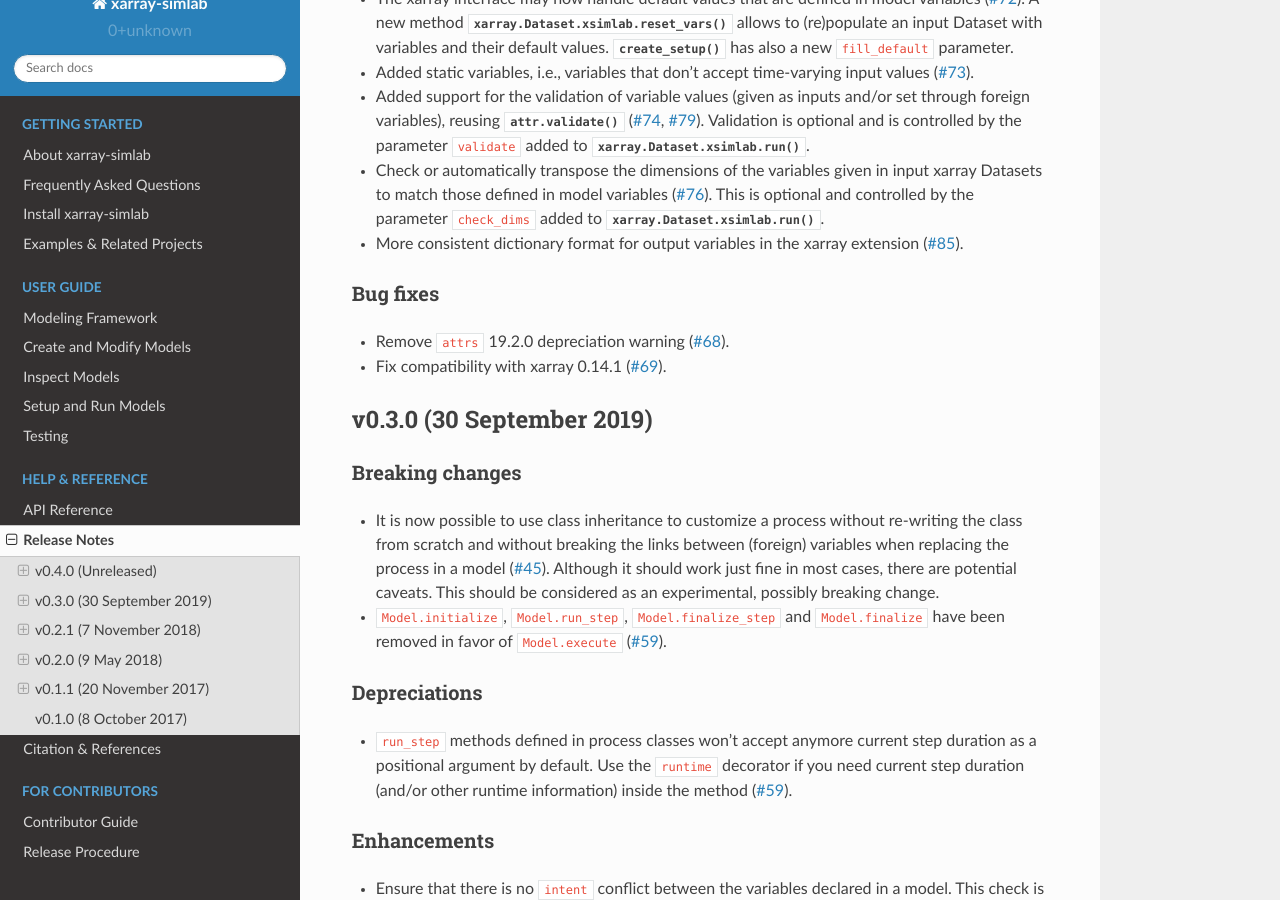
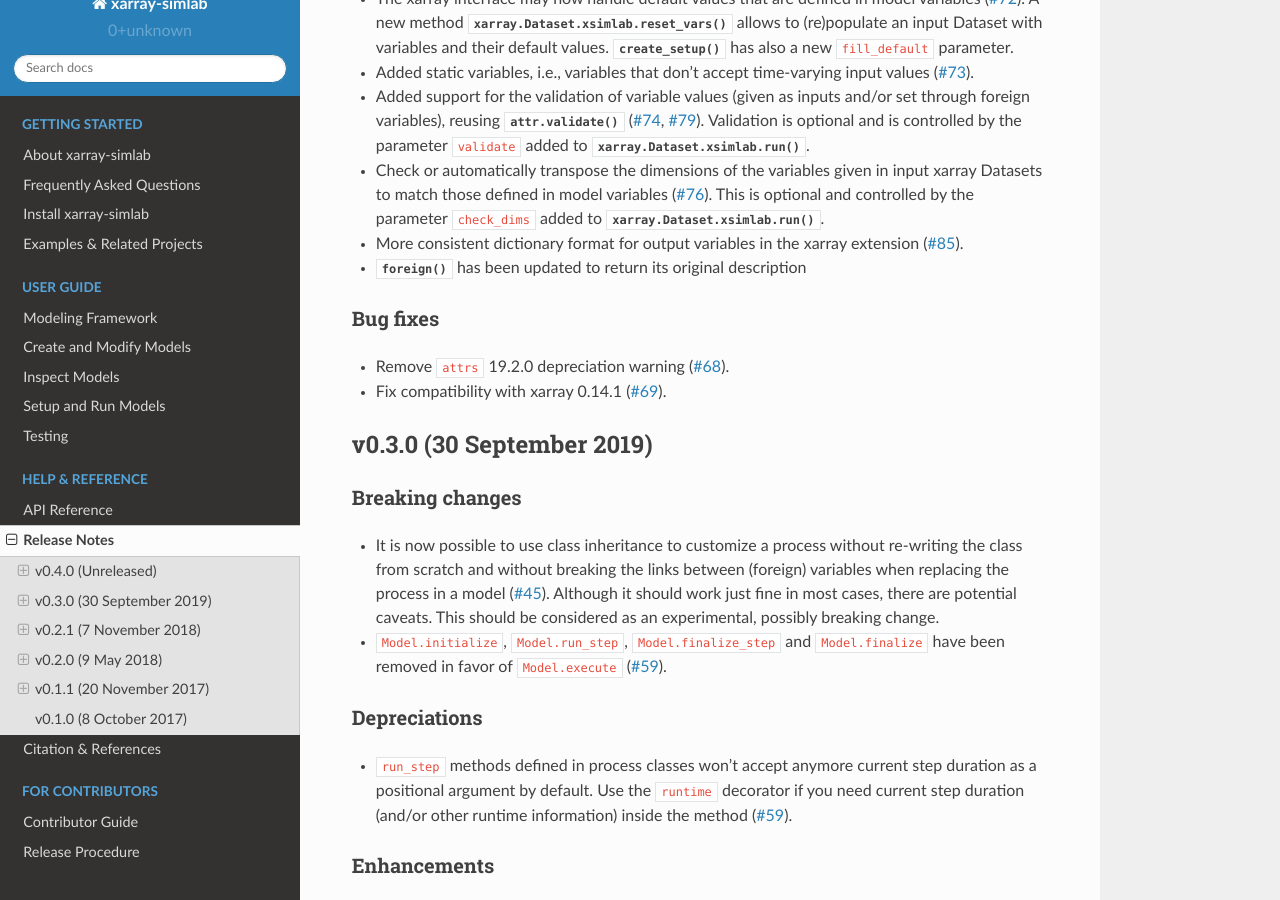
Before and after one commit to xarray-contrib/xarray-simlab, a Sphinx documentation site: the page built from doc/whats_new.rst, in a window 1280 px wide and 900 px high, scrolled down 673 px. Built offline with Sphinx 7.4.7 and the Read the Docs theme 2.0.0, drawn with Linux system fonts in a browser that asks for light colours; the version number could not be read and is left out.

Commit message:
Updated doc/whats_new.rst

```diff
--- a/doc/whats_new.rst
+++ b/doc/whats_new.rst
@@ -47,6 +47,7 @@ Enhancements
   to :func:`xarray.Dataset.xsimlab.run`.
 - More consistent dictionary format for output variables in the xarray
   extension (:issue:`85`).
+- :func:`~xsimlab.foreign` has been updated to return its original description
 
 Bug fixes
 ~~~~~~~~~
```
